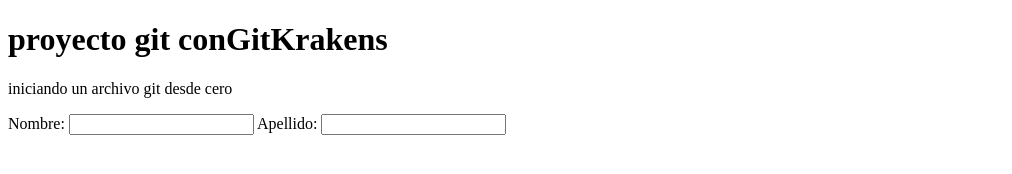
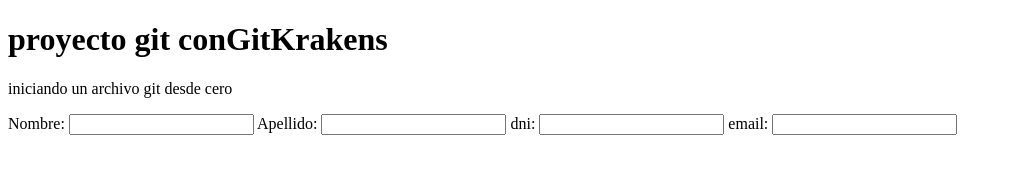
Before and after one commit to josephICR/GiTRepositryV1, a plain HTML site: page index.html in a window 1280 px wide. Shown: the whole page, without its empty margins (0-1012 px from the left). Drawn offline with Linux system fonts and the light colour scheme.

Commit message:
trabajo  del  25/04/2020

```diff
--- a/index.html
+++ b/index.html
@@ -11,6 +11,10 @@
     <input type="text" name="Nombre"  id="actualizarNombre"class="form-control" required>
     <label>Apellido:</label>
     <input type="text" name="apellido"  id="actualizarNombre"class="form-control" required>
+    <label>dni:</label>
+    <input type="text" name="dni"  id="actualizarNombre"class="form-control" required>
+    <label>email:</label>
+    <input type="text" name="apellido"  id="actualizarNombre"class="form-control" required>
 </head>
 <body>
  </body>
```
